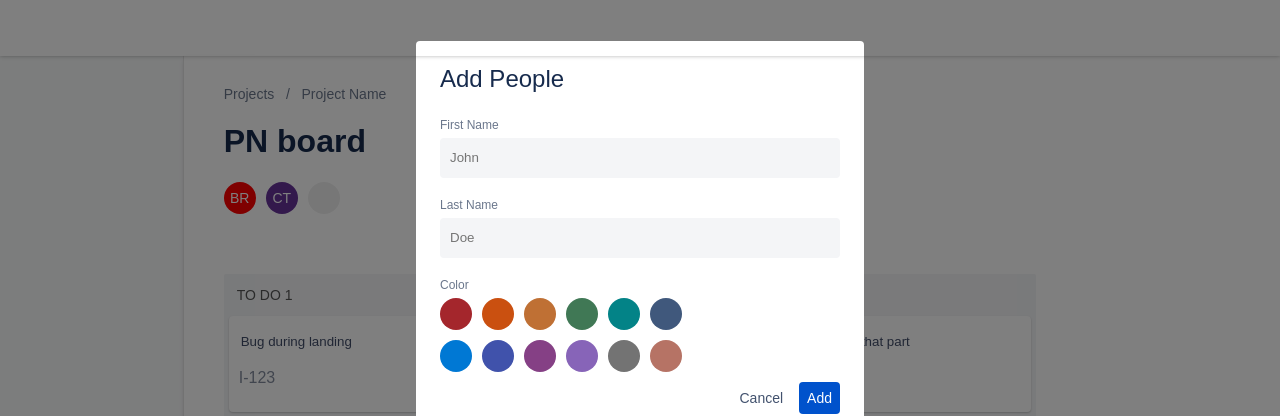
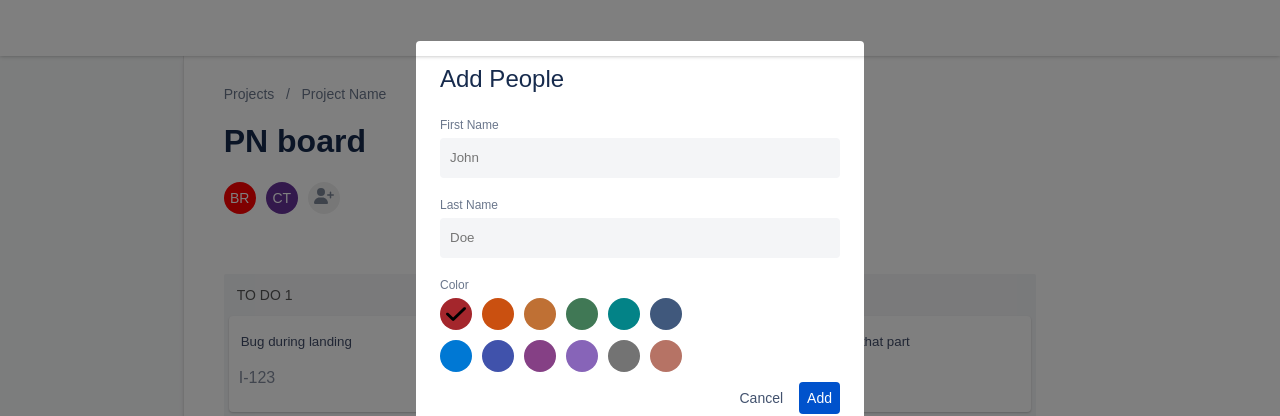
Before and after one commit to Reversal9/taskmanagement, a React (Create React App) app: page / in a window 1280 px wide. Both pictures are taken after a click on the button 323 px from the left and 197 px from the top of the page. Shown: the top 416 px of the page. Built offline with nearby package versions, Linux system fonts and the light colour scheme.

Commit message:
Remove outline when user selects a color and replace with a check mark. Add user plus icon for adding members.

```diff
--- a/src/features/team/Team.js
+++ b/src/features/team/Team.js
@@ -9,7 +9,7 @@ import {
 import {
     incrementMemberId,
     selectNewMemberId
-} from '../id/idSlice'
+} from '../id/idSlice';
 import { Modal } from './Modal';
 import styles from './Team.module.css';
 
@@ -73,6 +73,11 @@ export function Team() {
                         })
                         setShouldShow(true);
                     }}>
+                        <img
+                            className = {styles.teamAddMemberIcon}
+                            src = "icons/user-plus-solid.svg"
+                            alt = "+"
+                        />
                 </button>
 
                 <Modal
@@ -126,12 +131,16 @@ export function Team() {
                                     return <button
                                         className = {styles.modalBodyFormColorButton}
                                         style = {{
-                                            backgroundColor: color,
-                                            outlineColor: (color === selectedColor) ? "#4382f7" : "",
+                                            backgroundColor: color
                                         }}
                                         onClick = {() => {
                                             handleColorChange(color);
                                         }}>
+                                            {(color === selectedColor) && <img
+                                                className = {styles.modalBodyFormColorButtonSelected}
+                                                src = "icons/check-solid.svg"
+                                                alt = "&#10004;"
+                                            />}
                                     </button>
                                 })}
                         </div>
@@ -142,12 +151,16 @@ export function Team() {
                                 return <button
                                     className = {styles.modalBodyFormColorButton}
                                     style = {{
-                                        backgroundColor: color,
-                                        outlineColor: (color === selectedColor) ? "#4382f7" : "",
+                                        backgroundColor: color
                                     }}
                                     onClick = {() => {
                                         handleColorChange(color);
                                     }}>
+                                        {(color === selectedColor) && <img
+                                            className = {styles.modalBodyFormColorButtonSelected}
+                                            src = "icons/check-solid.svg"
+                                            alt = "&#10004;"
+                                        />}
                                 </button>
                             })}
                         </div>
@@ -163,6 +176,7 @@ export function Team() {
                                 <button
                                     className = {styles.modalBodyFormConfirmButton}
                                     onClick = {() => {
+                                        // Check if inputs are filled or not
                                         dispatch(addMember(newMember));
                                         handleCloseForm();
                                     }}>
--- a/src/features/team/Team.module.css
+++ b/src/features/team/Team.module.css
@@ -22,6 +22,10 @@
     border-radius: 50%;
     cursor: pointer;
     border: none;
+}
+
+.teamAddMemberIcon {
+    filter: invert(54%) sepia(14%) saturate(396%) hue-rotate(180deg) brightness(94%) contrast(92%);
 }
 
 .modalBackground {
@@ -119,6 +123,11 @@
 }
 
 .modalBodyFormColorButton {
+    -webkit-user-drag: none;
+    user-select: none;
+    -moz-user-select: none;
+    -webkit-user-select: none;
+    -ms-user-select: none;
     width: 32px;
     height: 32px;
     border-radius: 50%;
@@ -127,4 +136,14 @@
     justify-content: center;
     border: none;
     cursor: pointer;
+    transition: filter 0.2s ease-in-out;
 }
+
+.modalBodyFormColorButton:hover {
+    filter: brightness(0.7);
+}
+
+.modalBodyFormColorButtonSelected img {
+    filter: invert(0%) sepia(67%) saturate(7500%) hue-rotate(170deg) brightness(115%) contrast(112%);
+    transition: filter 0.2s ease-in-out;
+}
```
Also changed, not shown: public/icons/check-solid.svg (added), public/icons/user-plus-solid.svg (added).
